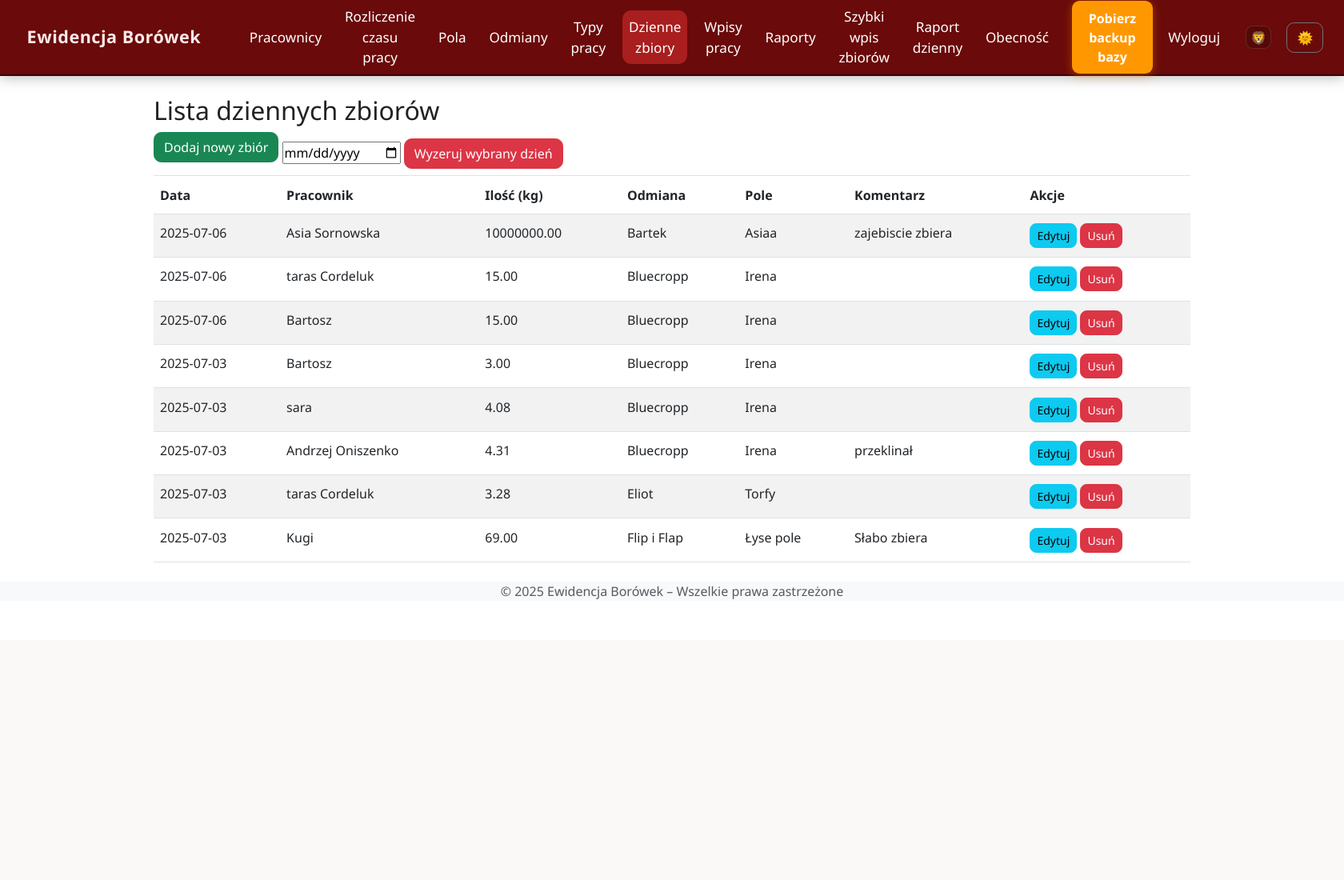
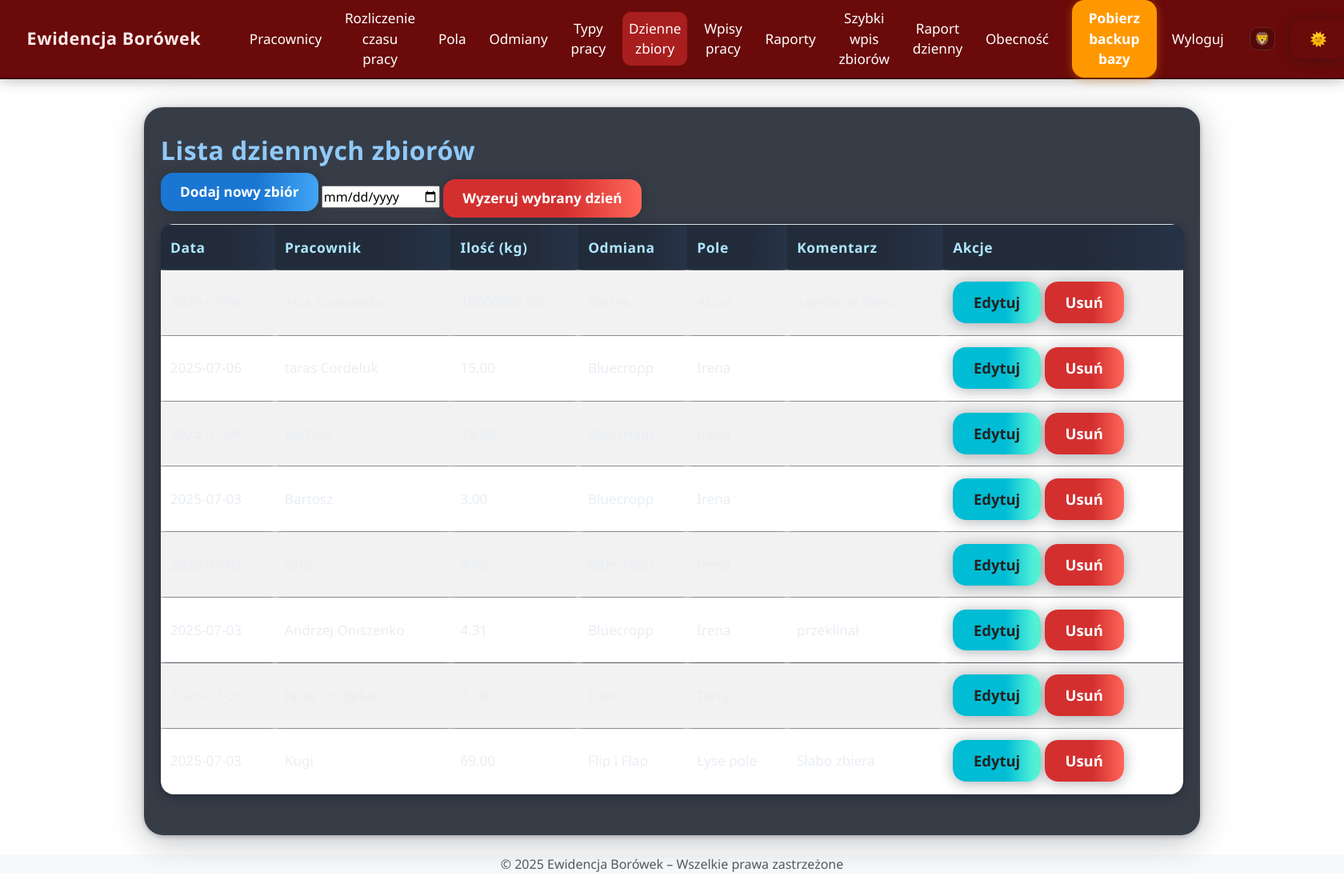
Before and after one commit to Reus1231/Ewidencja, a Flask app: page /harvests in a window 1680 px wide. Shown: the whole page at 80% size. Before the commit the page ends 749 px from the top, so only its background shows below. Run offline with Flask 3, Linux system fonts and the light colour scheme; a user stored in the database is signed in; data comes from the database, SQL or seed files in the repository.

Commit message:
Dodano zmiane stylow custom

```diff
--- a/static/custom.css
+++ b/static/custom.css
@@ -1,174 +1,194 @@
-/* Ogólne odświeżenie dla wszystkich paneli */
+/* Ciemny, nowoczesny motyw glassmorphism dla wszystkich paneli */
 body {
-    background: #f4f8fd;
+    background: linear-gradient(135deg, #181b1f 0%, #232b34 100%);
+    min-height: 100vh;
     font-family: 'Segoe UI', 'Arial', sans-serif;
+    color: #f3f5f6;
 }
 
-/* Pracownicy */
-#employees .card,
-#employees .list-group,
-#employees .employee-card,
-#employees .table {
-    background: #fff;
-    border-radius: 18px;
-    box-shadow: 0 4px 24px #b5c6e0;
-    border: none;
+/* Panel główny, sekcje, dashboard */
+.container, .section-box, .dashboard-container {
+    background: rgba(34, 40, 52, 0.90);
+    border-radius: 24px;
+    box-shadow: 0 8px 40px #0e162044, 0 1.5px 6px #0e162044;
+    backdrop-filter: blur(10px) saturate(160%);
+    padding: 2.2rem 1.3rem;
+    margin-top: 2.2rem;
+    animation: fadeInPanel 0.7s;
+    color: #f3f5f6;
 }
-#employees .list-group-item.active {
-    background: #1976d2 !important;
-    color: #fff !important;
-    border: none;
+@keyframes fadeInPanel {
+    from { opacity: 0; transform: translateY(32px);}
+    to { opacity: 1; transform: none;}
 }
-#employees .list-group-item {
-    border: none;
-    transition: background 0.16s;
+
+/* Nowoczesne tabele na ciemnym tle */
+.table, .table-bordered, .table-striped {
+    background: rgba(30,36,49,0.99) !important;
+    border-radius: 16px !important;
+    box-shadow: 0 3px 16px #131d2b99;
+    overflow: hidden;
+    color: #e9eef3;
 }
-#employees .list-group-item:hover {
-    background: #e3e8f0;
+.table th, .table td {
+    border: none !important;
+    padding: 0.85em 0.7em !important;
+    vertical-align: middle;
+    font-size: 1.07em;
+    backdrop-filter: blur(4px);
+    color: #e9eef3;
 }
-#employees h2, #employees h4, #employees .card-title {
-    color: #1976d2;
-    font-weight: 700;
-}
-#employees .badge {
-    border-radius: 0.7em;
-    font-size: 0.94em;
-    padding: 0.32em 0.7em;
-}
-#employees .btn-primary, #employees .btn-success {
-    border-radius: 0.7em;
+.table thead th {
+    background: linear-gradient(90deg, #222b39 60%, #263347 100%) !important;
+    color: #aee6ff !important;
+    letter-spacing: 0.5px;
+    font-size: 1.09em;
     font-weight: 600;
 }
-#employees .btn-outline-danger {
-    border-radius: 0.7em;
+.table-striped > tbody > tr:nth-of-type(odd) {
+    background-color: rgba(26, 29, 36, 0.82) !important;
+}
+.table-hover tbody tr:hover {
+    background-color: #16202b !important;
+    transition: background 0.14s;
 }
 
-/* Rozliczenie czasu pracy */
-#rozliczenie_czasu_pracy .card,
-#rozliczenie_czasu_pracy .table-responsive,
-#rozliczenie_czasu_pracy .table {
-    background: #fff;
-    border-radius: 18px;
-    box-shadow: 0 4px 24px #b5c6e0;
-    border: none;
+/* Modern Card/Panel look */
+.card, .card-body {
+    background: rgba(34, 40, 52, 0.95) !important;
+    border-radius: 20px !important;
+    box-shadow: 0 4px 28px #10151a99;
+    border: none !important;
+    backdrop-filter: blur(8px) saturate(160%);
+    color: #f3f5f6;
 }
-#rozliczenie_czasu_pracy h2 {
-    color: #135ab6;
-    font-weight: bold;
+
+h2, h3, h4 {
+    color: #90caf9;
+    font-weight: 700;
     letter-spacing: 0.5px;
 }
-#rozliczenie_czasu_pracy thead {
-    background: #1976d2 !important;
-    color: #fff;
-    font-weight: 600;
+
+/* Nowoczesne inputy i selecty */
+.form-control, .form-select {
+    border-radius: 0.9em !important;
+    border: 1.4px solid #33475b;
+    background: rgba(28,34,46,0.89) !important;
+    color: #e0e2e6 !important;
+    box-shadow: 0 1.5px 8px #14203055;
+    padding: 0.69em 1.1em;
+    font-size: 1.05em;
+    transition: border-color 0.15s, box-shadow 0.15s, background 0.15s;
 }
-#rozliczenie_czasu_pracy .table tbody tr:hover {
-    background: #f2f7fd;
-    transition: background 0.12s;
+.form-control:focus, .form-select:focus {
+    border-color: #90caf9;
+    outline: none;
+    box-shadow: 0 0 0 2px #1976d288;
+    background: #232a36 !important;
+    color: #fff !important;
 }
-#rozliczenie_czasu_pracy .table th, #rozliczenie_czasu_pracy .table td {
-    vertical-align: middle;
-    font-size: 1.05em;
-}
-#rozliczenie_czasu_pracy .table th {
-    text-align: center;
+input[type="date"].form-control, input[type="number"].form-control {
+    min-width: 110px;
+    color-scheme: dark;
 }
 
-/* Pola */
-#fields .table,
-#fields .table th,
-#fields .table td {
-    background: #f6fff6;
-    border-radius: 14px !important;
-    font-size: 1.05em;
+/* Nowoczesne przyciski */
+.btn, button, .btn-primary, .btn-success, .btn-danger, .btn-info, .btn-secondary {
+    border-radius: 0.9em !important;
+    font-weight: 600;
+    font-size: 1.08em;
+    box-shadow: 0 2px 18px #0e162055;
+    border: none !important;
+    transition: background 0.18s, color 0.17s, box-shadow 0.13s;
+    padding: 0.65em 1.4em;
 }
-#fields h2 { color: #30844a; }
-
-/* Odmiany */
-#varieties .table,
-#varieties .table th,
-#varieties .table td {
-    background: #fffbe7;
-    border-radius: 14px !important;
-    font-size: 1.05em;
+.btn-primary, .btn-success {
+    background: linear-gradient(90deg, #1976d2 60%, #42a5f5 100%);
+    color: #fff !important;
 }
-#varieties h2 { color: #d69e12; }
-
-/* Typy pracy */
-#work_types .table,
-#work_types .table th,
-#work_types .table td {
-    background: #f9f4ff;
-    border-radius: 14px !important;
-    font-size: 1.05em;
+.btn-primary:hover, .btn-success:hover {
+    background: linear-gradient(90deg, #135ab6 60%, #5ecaff 100%);
+    color: #fff !important;
 }
-#work_types h2 { color: #8244a5; }
-
-/* Szybki wpis zbiorów */
-#fast_harvest .card, #fast_harvest .table,
-#fast_harvest .form-control, #fast_harvest .btn {
-    background: #e3f7fc;
-    border-radius: 14px;
-    box-shadow: 0 4px 18px #b3e5fc;
-    border: none;
+.btn-danger {
+    background: linear-gradient(90deg, #d32f2f 60%, #ff6659 100%);
+    color: #fff !important;
 }
-#fast_harvest h2, #fast_harvest h3 {
-    color: #039be5;
-    font-weight: bold;
+.btn-danger:hover {
+    background: linear-gradient(90deg, #b71c1c 60%, #ff8a80 100%);
+    color: #fff !important;
 }
-#fast_harvest .btn-success {
-    background: #039be5;
-    border: none;
-    font-weight: 600;
+.btn-info {
+    background: linear-gradient(90deg, #00bcd4 60%, #64ffda 100%);
+    color: #222 !important;
+}
+.btn-info:hover {
+    background: linear-gradient(90deg, #0097a7 60%, #1de9b6 100%);
+    color: #222 !important;
+}
+.btn-secondary {
+    background: linear-gradient(90deg, #607d8b 60%, #90a4ae 100%);
+    color: #fff !important;
+}
+.btn-secondary:hover {
+    background: linear-gradient(90deg, #455a64 60%, #b0bec5 100%);
+    color: #fff !important;
 }
 
-/* Rejestracja obecności & lista obecności */
-#presence .table, #presence_list .table,
-#presence .form-control, #presence_list .form-control {
-    background: #f5f5f5;
-    border-radius: 14px;
-    box-shadow: 0 3px 14px #bbb;
-    border: none;
+/* Glass badge */
+.badge, .form-check-input:checked + .form-check-label::before {
+    background: rgba(144,202,249,0.13);
+    color: #90caf9 !important;
+    font-weight: 600;
+    border-radius: 0.8em;
+    padding: 0.3em 0.8em;
+    font-size: 0.97em;
+    box-shadow: 0 1px 6px #0e162055;
 }
-#presence h2, #presence_list h2 { color: #607d8b; }
 
-/* Raport dzienny */
-#daily_report .table, #daily_report .form-control {
-    background: #fff9f1;
-    border-radius: 14px;
-    box-shadow: 0 3px 12px #ffecb3;
-    border: none;
+/* Efekt glass na polach formularza */
+input[type="text"].form-control, input[type="number"].form-control, input[type="date"].form-control, select.form-control, textarea.form-control {
+    background: rgba(28,34,46,0.97) !important;
+    box-shadow: 0 1.5px 8px #14203055;
+    color: #e0e2e6 !important;
 }
-#daily_report h2 { color: #e65100; }
 
-/* Lista dziennych zbiorów */
-#daily_harvest_list .table {
-    background: #f3e5f5;
-    border-radius: 14px;
-    box-shadow: 0 3px 12px #ce93d8;
-    border: none;
+/* Nowoczesny hover na kafelkach (dashboard) */
+.tile, .dashboard-container .tile {
+    transition: background 0.18s, transform 0.18s, box-shadow 0.18s, filter 0.13s;
+    filter: saturate(1.10) blur(0.1px);
+    box-shadow: 0 8px 32px #1e272b55;
+    background: linear-gradient(135deg, #1a2130 60%, #263347 100%) !important;
+    color: #aee6ff !important;
 }
-#daily_harvest_list h2 { color: #6a1b9a; }
+.tile:hover, .dashboard-container .tile:hover {
+    background: #232a36 !important;
+    color: #fff !important;
+    transform: translateY(-7px) scale(1.04);
+    box-shadow: 0 2px 24px #1976d288, 0 8px 32px #0a1b3144;
+    filter: saturate(1.18) blur(0px);
+}
 
-/* Wspólne nowoczesne style */
-.table th, .table td {
-    border: none !important;
-    padding: 0.7em 0.5em !important;
+/* Responsywność */
+@media (max-width: 900px) {
+    .container, .section-box, .dashboard-container {
+        padding: 1.1rem 0.3rem;
+    }
+    .table th, .table td {
+        font-size: 0.98em;
+    }
 }
-.btn, .form-control, .form-select {
-    border-radius: 0.6em !important;
+
+/* Subtelne animacje */
+.fade-in {
+    animation: fadeInPanel 0.7s;
 }
-input.form-control, select.form-control, .form-select, textarea.form-control {
-    box-shadow: 0 1px 6px #e0e7ef50;
-    border: 1px solid #e0e7ef;
+
+::-webkit-scrollbar {
+    width: 12px;
+    background: #212733;
 }
-input.form-control:focus, select.form-control:focus, .form-select:focus, textarea.form-control:focus {
-    outline: 2px solid #1976d2;
-    box-shadow: 0 0 0 2px #1976d2;
+::-webkit-scrollbar-thumb {
+    background: #33475b;
+    border-radius: 7px;
 }
-.card, .table, .list-group, .form-control, .btn {
-    transition: box-shadow 0.12s, border 0.12s, background 0.13s;
-}
-.table-striped > tbody > tr:nth-of-type(odd) {
-    background-color: #f9fbff !important;
-}
```
